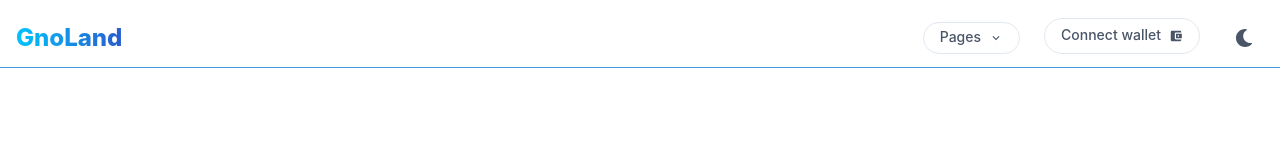
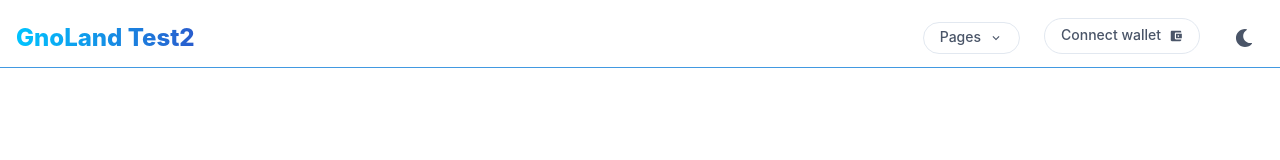
Before and after one commit to disperze/gno-dapp-demo, a React (Create React App) app: page / in a window 1280 px wide. Shown: the top 160 px of the page. Built offline with nearby package versions, Linux system fonts and the light colour scheme; what @cosmjs/amino would draw is missing.

Commit message:
Update test2 title

```diff
--- a/src/components/navbar/index.tsx
+++ b/src/components/navbar/index.tsx
@@ -66,7 +66,7 @@ export function Navbar(): JSX.Element {
               fontSize='2xl'
               fontWeight='extrabold'
             >
-              GnoLand
+              GnoLand Test2
             </Text>
           </Link>
         </Flex>
```
